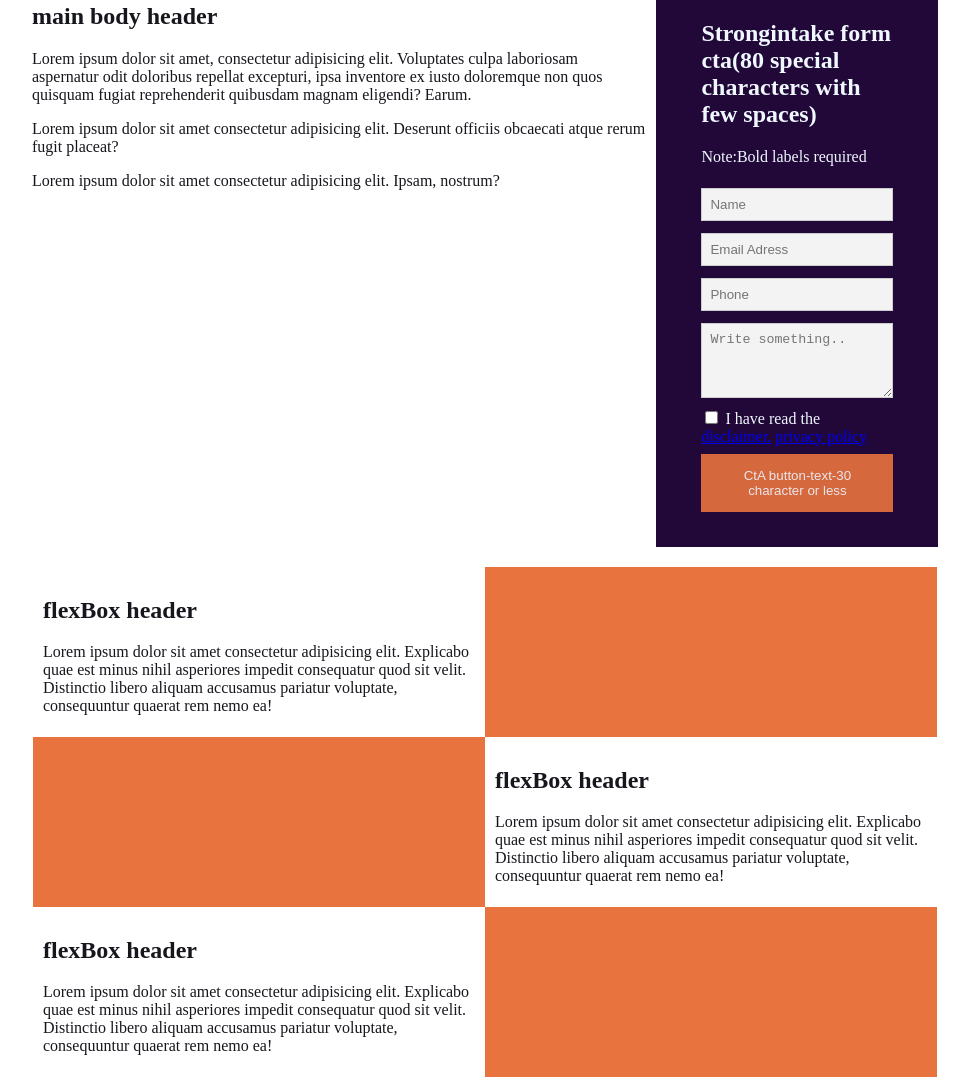
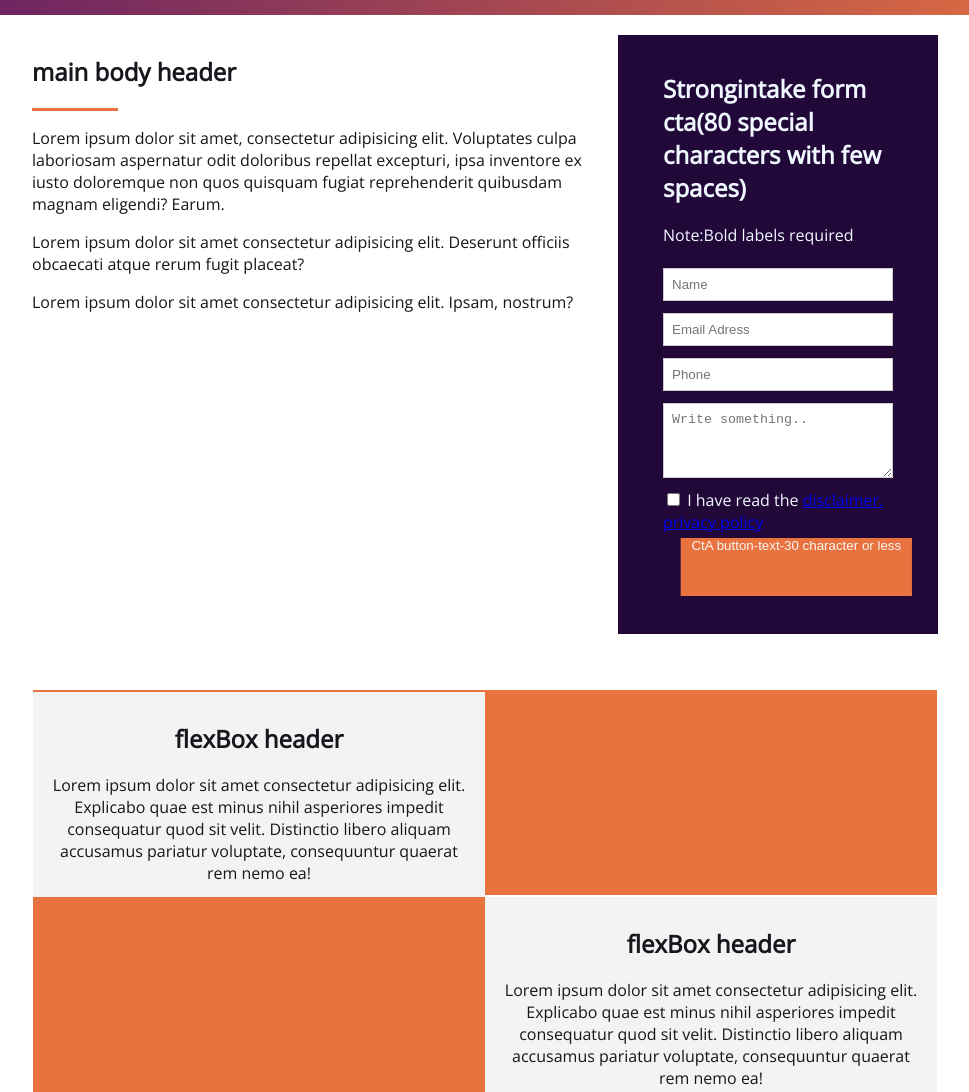
Before and after one commit to iampavankumar/Thomson, a plain HTML site: page index.html in a window 1280 px wide. Shown: the part 398-1490 px from the top of the page, without its empty margins (144-1113 px from the left). Drawn offline with nearby package versions, Linux system fonts and the light colour scheme.

Commit message:
3nd commit

```diff
--- a/css/style.css
+++ b/css/style.css
@@ -1,24 +1,23 @@
+@import url('https://fonts.googleapis.com/css?family=Open+Sans&display=swap');
+
+
 body
 {
     margin: 0;
     padding: 0;
     color: #16161d;
-
+    font-family: 'Open Sans',
+        sans-serif;
 }
-
 
 .header{
 
-    /* margin: 20px 0px; */
+
     max-width: 1000px;
     width: 100%;
     padding: 10px 50px 100px 50px;
-    /* padding-top: 10px;
-    padding-bottom: 100px;
-    padding-left: 50px;
-    padding-right: 50px; */
     margin-left: 100px;
-    /* text-align: center; */
+
 }
 .left{
     width: 35%;
@@ -65,19 +64,21 @@ body
     margin: 20px 0;
 }
 .container-1{
-    width: 48%;
+    width: 45%;
     margin-left: 176px;
     margin-right: 10px;
 
 }
 
 .container-2{
-    width: 15%;
+    width: 18%;
     background: #210839;
     color: aliceblue;
     padding: 17px 45px 27px 45px;
     text-align: left;
 }
+
+
 input[type=text],input[type=email],input[type=tel], textarea {
     width: 100%;
     padding: 8px;
@@ -86,8 +87,9 @@ input[type=text],input[type=email],input[type=tel], textarea {
     margin-top: 6px;
     margin-bottom: 6px;
     resize: vertical ;
-    background:#f3f3f3 ;
+    /* background:#f3f3f3 ; */
   }
+
   button {
     background-color: #e9733e;
     color: white;
@@ -96,41 +98,54 @@ input[type=text],input[type=email],input[type=tel], textarea {
     border: none;
     cursor: pointer;
     width: 100%;
-    opacity: 0.9;
+    transform: translate(-50%,-50%);
+    position: relative;
+    top: 2em;
+    left: 10em;
+
   }
 
-  button:hover {
-    opacity:1;
-  }
+  .border-hr {
+    border-bottom: 3px solid #e9733e;
+    width: 15%;
+}
 
-  /* body-1 */
 
 #body-2{
     display: flex;
     flex-wrap: wrap;
     width:75%;
-    margin: 0px 177px;
-    padding: 0px
+    margin: 56px 177px -20px 177px;
+    padding: 0px;
 
+
+}
+.flexBox-1{
+    border-top: solid #e9733e 2px;
 }
 .flexBox-1,.flexBox-4,.flexBox-5{
     width: 45%;
     padding: 10px;
-    height: 150px;
-
+    height: 185px;
+    background: #f3f3f3;
 }
 
 .flexBox-2,.flexBox-3,.flexBox-6{
     width: 45%;
     padding: 10px;
-    height: 150px;
+    height: 185px;
     background: #e9733e;
 }
-.a,.d,.e>h1{
+.flexBox-1,.flexBox-4,.flexBox-5>h1{
     text-align: center;
 }
 
 /* footer */
+#footerBlock{
+    margin: 0;
+    padding: 0;
+    width: 100%;
+}
 #footerBlock>header>h1 {
     background: #5e1b66;
     color: white;
@@ -157,26 +172,59 @@ ul li{
     text-transform: capitalize;
 }
 
-/* #footer-1{
-    background: #5e1b66;
+
+
+/* button{
+    position: absolute;
+    top:50%;
+    left:50%;
+    transform: translate(-50%,-50%);
+    width:160px;
+    height:50px;
+    font-size:30px ;
+    text-align: center;
+    font-family: sans-serif;
+    text-decoration: none;
+    letter-spacing: 2px;
+    background:#e9733e;
+
+
+} */
+button::before{
+    content: "CtA button-text-30 character or less" ;
+    position: absolute;
+    top: 0;
+    left: 0;
+    width:100%;
+    height: 100%;
+    text-align: center;
+    background: #e9733e;
+    color:whitesmoke;
+    transition: 0.5s;
+    transform-origin: bottom;
+    transform:translateY(-100%) rotateX(90deg);
+    opacity: 1;
 
 }
-#footer-1>h1
-{
-    color: white;
+button:hover::before{
+    transform: translateY(0) rotateX(0deg);
+}
+
+button::after{
+    content: "CtA button-text-30 character or less  " ;
+    position: absolute;
+    top: 0;
+    left: 0;
+    width:100%;
+    height: 100%;
     text-align: center;
-    padding: 24px;
-    font-weight: lighter;
+    background: #e9733e;
+    color:whitesmoke;
+    transition: 0.5s;
+    transform-origin: top;
+    transform:translateY(0) rotateX(0deg);
 
 }
-
-#footerBlock{
-    text-align: center;
-    font-weight: bold;
+button:hover::after{
+    transform: translateY(100%) rotateX(90deg);
 }
-ul li{
-    list-style: none  ;
-    display: inline-flex;
-    text-align: center;
-    padding: 10px;
-} */
--- a/index.html
+++ b/index.html
@@ -10,7 +10,7 @@
 <body>
     <section id="header" class="header">
             <div class="left">
-                <h1><a href="#">FINDLAW <span class="logo">LOGO</span></a></h1>
+                <h1>FINDLAW <span class="logo">LOGO</span></h1>
             </div>
             <div class="right">
                 <p class="para">phone#  CTA (40 characters or fwwer spaces)</p>
@@ -30,6 +30,7 @@
     <section id="mainbody">
         <div class="container-1">
            <h1>main body header</h1>
+           <p class="border-hr"></p>
            <p>Lorem ipsum dolor sit amet, consectetur adipisicing elit. Voluptates culpa laboriosam aspernatur odit doloribus repellat excepturi, ipsa inventore ex iusto doloremque non quos quisquam fugiat reprehenderit quibusdam magnam eligendi? Earum.</p>
            <p>Lorem ipsum dolor sit amet consectetur adipisicing elit. Deserunt officiis obcaecati atque rerum fugit placeat?</p>
            <p>Lorem ipsum dolor sit amet consectetur adipisicing elit. Ipsam, nostrum?</p>
@@ -56,7 +57,7 @@
 
                 </div>
                 <div>
-                    <button type="submit">CtA button-text-30 character or less</button>
+                    <button  type="submit">CtA button-text-30 character or less</button>
                 </div>
             </form>
         </div>
@@ -97,14 +98,5 @@
         </div>
        </footer>
    </section>
-
-
-   <section id="footerBlock">
-
-   </section>
-   <!-- <section id="footer">
-
-   </section> -->
-
 </body>
 </html>
```
